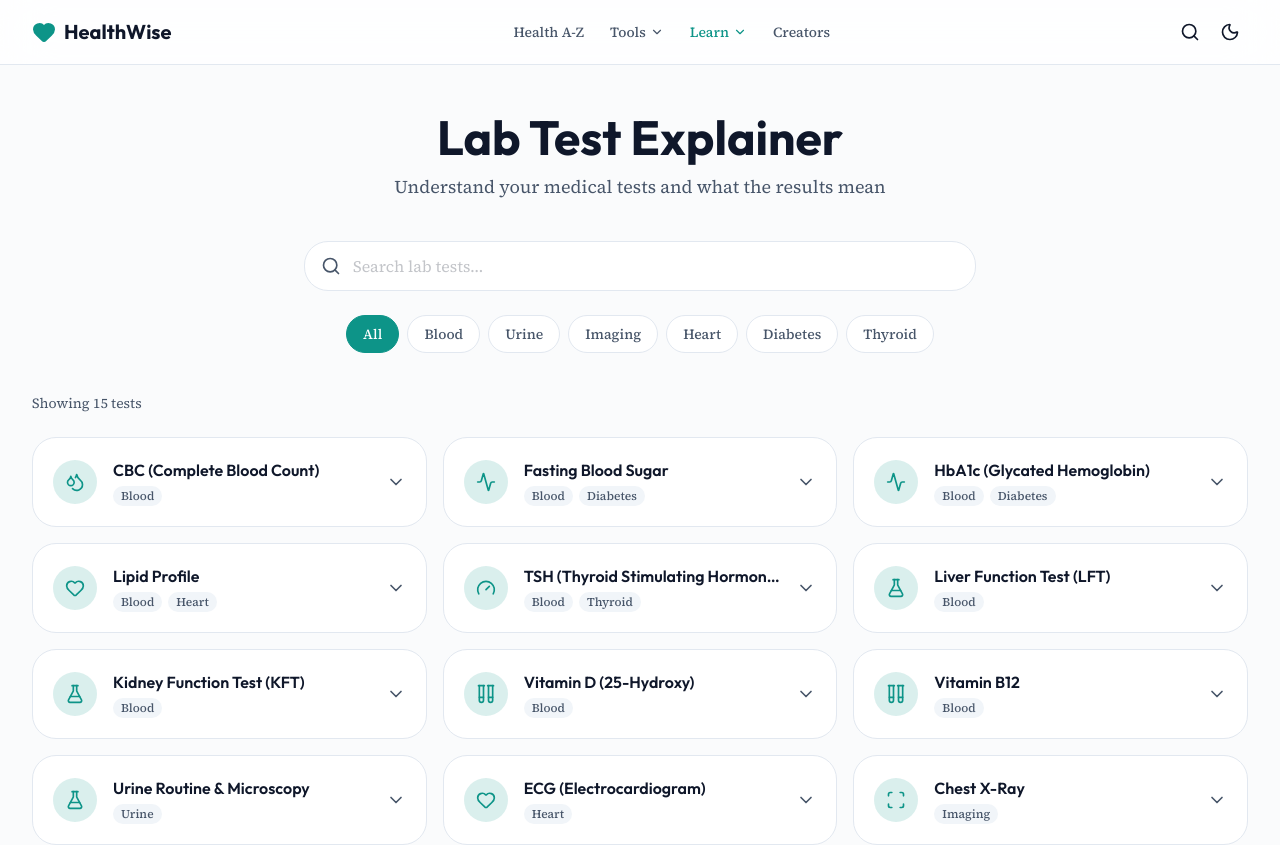
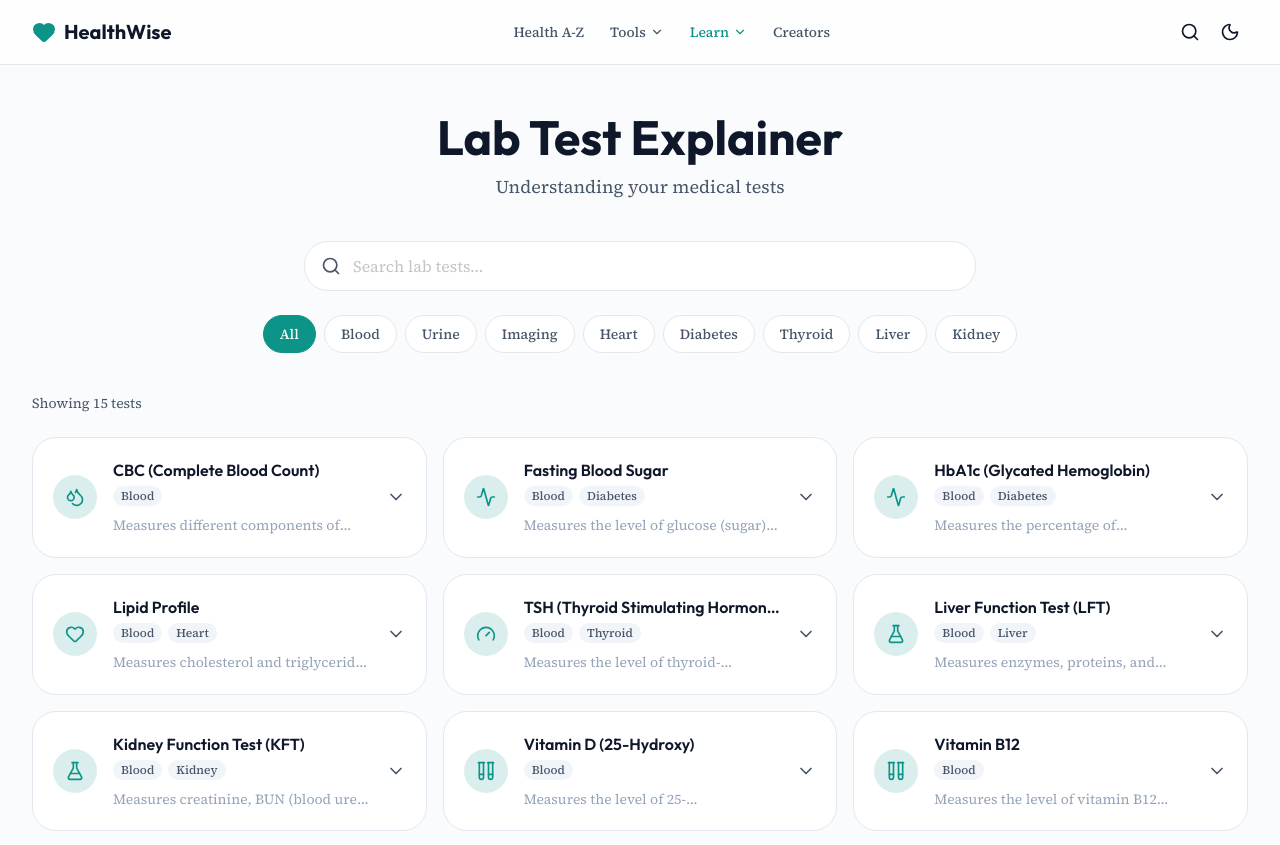
Before and after one commit to vedv0987-cloud/Wellio, a Next.js app: page /lab-tests in a window 1280 px wide. Shown: the top 845 px of the page. Built offline with nearby package versions, Linux system fonts and the light colour scheme.

Commit message:
fix: Update lab tests page with enhanced data
https://claude.ai/code/session_013Td96Hf2umTJjusao8UvjQ

```diff
--- a/src/app/lab-tests/page.tsx
+++ b/src/app/lab-tests/page.tsx
@@ -15,7 +15,7 @@ import {
   TestTubes,
 } from "lucide-react";
 
-type TestCategory = "All" | "Blood" | "Urine" | "Imaging" | "Heart" | "Diabetes" | "Thyroid";
+type TestCategory = "All" | "Blood" | "Urine" | "Imaging" | "Heart" | "Diabetes" | "Thyroid" | "Liver" | "Kidney";
 
 interface NormalRange {
   component: string;
@@ -36,7 +36,7 @@ interface LabTest {
   abnormalMeaning: string;
 }
 
-const CATEGORIES: TestCategory[] = ["All", "Blood", "Urine", "Imaging", "Heart", "Diabetes", "Thyroid"];
+const CATEGORIES: TestCategory[] = ["All", "Blood", "Urine", "Imaging", "Heart", "Diabetes", "Thyroid", "Liver", "Kidney"];
 
 const labTests: LabTest[] = [
   {
@@ -126,7 +126,7 @@ const labTests: LabTest[] = [
   {
     id: "lft",
     name: "Liver Function Test (LFT)",
-    category: ["Blood"],
+    category: ["Blood", "Liver"],
     icon: <FlaskConical className="w-5 h-5" />,
     whatItChecks: "Measures enzymes, proteins, and substances produced or processed by the liver to assess liver health and function.",
     whyOrdered: "To detect liver damage, monitor chronic liver conditions, check medication side effects, and evaluate symptoms like jaundice or abdominal pain.",
@@ -144,7 +144,7 @@ const labTests: LabTest[] = [
   {
     id: "kft",
     name: "Kidney Function Test (KFT)",
-    category: ["Blood"],
+    category: ["Blood", "Kidney"],
     icon: <FlaskConical className="w-5 h-5" />,
     whatItChecks: "Measures creatinine, BUN (blood urea nitrogen), and eGFR to evaluate how well your kidneys are filtering waste from the blood.",
     whyOrdered: "To detect kidney disease, monitor kidney function in diabetes/hypertension patients, and check medication effects on kidneys.",
@@ -344,7 +344,7 @@ export default function LabTestsPage() {
             Lab Test Explainer
           </h1>
           <p className="text-lg" style={{ color: "var(--hw-text-secondary)" }}>
-            Understand your medical tests and what the results mean
+            Understanding your medical tests
           </p>
         </motion.div>
 
@@ -471,6 +471,14 @@ export default function LabTestsPage() {
                           </span>
                         ))}
                       </div>
+                      {!isExpanded && (
+                        <p
+                          className="text-sm mt-2 line-clamp-1 leading-relaxed"
+                          style={{ color: "var(--hw-text-muted)" }}
+                        >
+                          {test.whatItChecks}
+                        </p>
+                      )}
                     </div>
                     <ChevronDown
                       className={`w-5 h-5 shrink-0 transition-transform duration-200 ${
```
